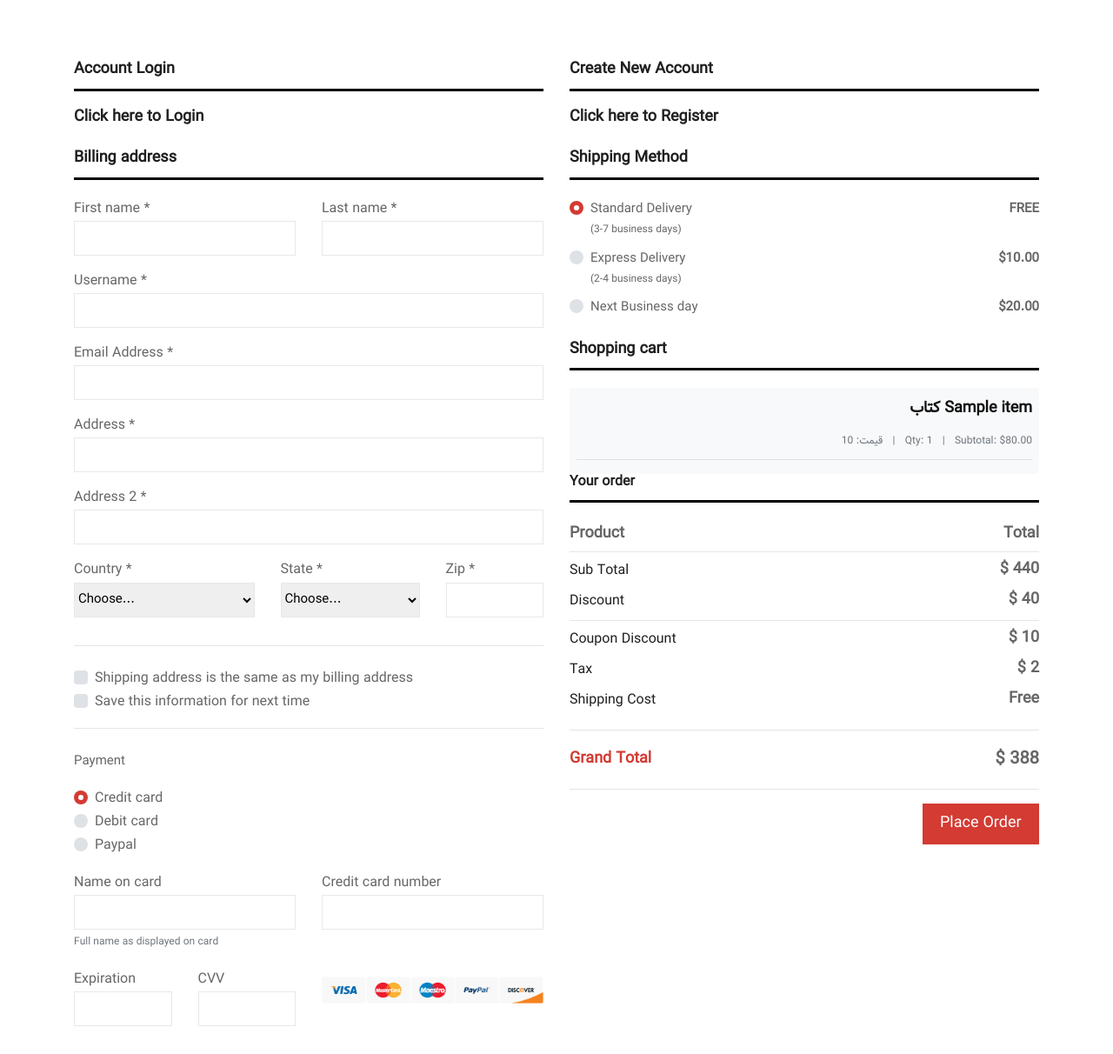
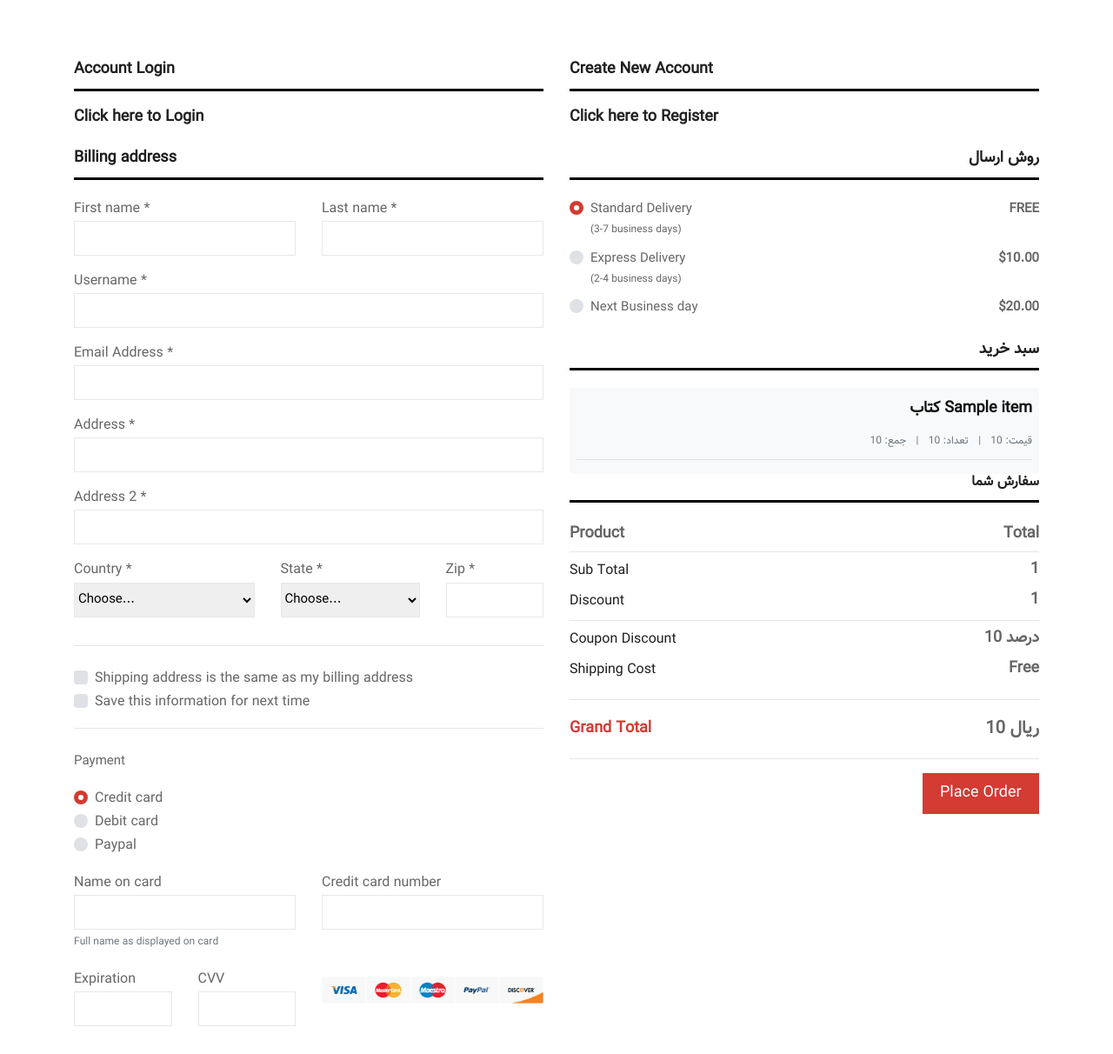
Before and after one commit to kosarkarbasi/book_store_Karbasi, a Django app: template src/order/templates/checkout.html in a window 1280 px wide. Shown: the part 157-1369 px from the top of the page at 87% size. Run offline with Django 3.2, Linux system fonts and the light colour scheme; the template is opened without the code that fills it: most values are stand-ins (such as "Sample title", 1, 10 or a date in 2020); grey boxes marked "Sample" are stand-in pictures.

Commit message:
checkout

```diff
--- a/src/discount/models.py
+++ b/src/discount/models.py
@@ -19,8 +19,8 @@ class AmountPercentDiscount(models.Model):
     )
     type = models.CharField(choices=DISCOUNT_TYPE_CHOICES, max_length=7)
     percent = models.FloatField(validators=[MinValueValidator(0), MaxValueValidator(1)], blank=True, null=True)
-    amount = models.FloatField(blank=True, null=True)
-    max_discount = models.FloatField(blank=True, null=True)
+    amount = models.IntegerField(blank=True, null=True)
+    max_discount = models.IntegerField(blank=True, null=True)
     active = models.BooleanField(default=False)
 
     def cancle_activation(self):
--- a/src/order/custom_context_processors.py
+++ b/src/order/custom_context_processors.py
@@ -16,7 +16,7 @@ def cart(request):
 
     cart_items = ShoppingCart.objects.filter(order__customer=customer)
     for item in cart_items:
-        item.item.calculate_price_after_discount()
+        item.item.discount
     return {'cart_items': cart_items}
 
 # def order(request):
--- a/src/order/templates/checkout.html
+++ b/src/order/templates/checkout.html
@@ -1,5 +1,5 @@
 {% extends 'base.html' %}
-
+{% load humanize %}
 {% block content %}
     <div class="cart-box-main">
         <div class="container">
@@ -193,7 +193,7 @@
                         <div class="col-md-12 col-lg-12">
                             <div class="shipping-method-box">
                                 <div class="title-left">
-                                    <h3>Shipping Method</h3>
+                                    <h3 class="text-right">روش ارسال</h3>
                                 </div>
                                 <div class="mb-4">
                                     <div class="custom-control custom-radio">
@@ -221,7 +221,7 @@
                         <div class="col-md-12 col-lg-12">
                             <div class="odr-box">
                                 <div class="title-left">
-                                    <h3>Shopping cart</h3>
+                                    <h3 class="text-right">سبد خرید</h3>
                                 </div>
                                 {% for item in cart_items %}
                                     <div class="rounded p-2 bg-light">
@@ -230,10 +230,10 @@
                                                     href="{% url 'book_detail' item.item.pk %}" class=""
                                                     dir="ltr">کتاب {{ item.item.title }}</a>
                                                 <div class="small text-muted">
-                                                    قیمت: {{ item.item.calculate_price_after_discount }} <span
+                                                    قیمت: {{ item.item.calculate_price_after_discount|intcomma }} <span
                                                         class="mx-2">|</span>
-                                                    Qty:
-                                                    1 <span class="mx-2">|</span> Subtotal: $80.00
+                                                    تعداد: {{ item.quantity }}
+                                                    <span class="mx-2">|</span> جمع: {{ item.quantity_price|intcomma }}
                                                 </div>
                                             </div>
                                         </div>
@@ -244,7 +244,7 @@
                         <div class="col-md-12 col-lg-12">
                             <div class="order-box">
                                 <div class="title-left">
-                                    <h3>Your order</h3>
+                                    <h3 class="text-right">سفارش شما</h3>
                                 </div>
                                 <div class="d-flex">
                                     <div class="font-weight-bold">Product</div>
@@ -253,20 +253,17 @@
                                 <hr class="my-1">
                                 <div class="d-flex">
                                     <h4>Sub Total</h4>
-                                    <div class="ml-auto font-weight-bold"> $ 440</div>
+                                    <div class="ml-auto font-weight-bold">{{ order.total_price_wihout_discount|intcomma }}</div>
                                 </div>
                                 <div class="d-flex">
                                     <h4>Discount</h4>
-                                    <div class="ml-auto font-weight-bold"> $ 40</div>
+                                    <div class="ml-auto font-weight-bold"
+                                         dir="rtl">{{ order.total_price_with_discount|intcomma }}</div>
                                 </div>
                                 <hr class="my-1">
                                 <div class="d-flex">
                                     <h4>Coupon Discount</h4>
-                                    <div class="ml-auto font-weight-bold"> $ 10</div>
-                                </div>
-                                <div class="d-flex">
-                                    <h4>Tax</h4>
-                                    <div class="ml-auto font-weight-bold"> $ 2</div>
+                                    <div class="ml-auto font-weight-bold">{{ discount }} درصد</div>
                                 </div>
                                 <div class="d-flex">
                                     <h4>Shipping Cost</h4>
@@ -275,7 +272,7 @@
                                 <hr>
                                 <div class="d-flex gr-total">
                                     <h5>Grand Total</h5>
-                                    <div class="ml-auto h5"> $ 388</div>
+                                    <div class="ml-auto h5">{{ price_with_code|intcomma }} ریال</div>
                                 </div>
                                 <hr>
                             </div>
--- a/src/product/models.py
+++ b/src/product/models.py
@@ -60,7 +60,7 @@ class Book(models.Model):
     category = models.ManyToManyField(Category, related_name='categories')
     description = models.TextField(max_length=1200, null=True, blank=True)
     inventory = models.IntegerField()
-    price = models.PositiveIntegerField()
+    price = models.PositiveBigIntegerField()
     discount = models.ForeignKey(AmountPercentDiscount, on_delete=models.CASCADE, null=True, blank=True)
     slug = models.SlugField(null=False, unique=True, allow_unicode=True)
     created = models.DateTimeField(auto_now_add=True)
@@ -117,7 +117,7 @@ class Book(models.Model):
                     # self.price = new_price
                     return int(new_price)
                 else:
-                    return self.price
+                    return int(self.price)
 
             elif self.discount.type == 'Percent':
                 new_price = self.price - (self.price * self.discount.percent)
```
Also changed, not shown: src/order/models.py (+10 -0 lines), src/order/templates/cart.html (+6 -2 lines), src/order/views.py (+8 -2 lines), src/discount/migrations/0002_auto_20210820_2150.py (added), src/product/migrations/0003_alter_book_price.py (added), src/users/migrations/0005_auto_20210820_2150.py (added).
